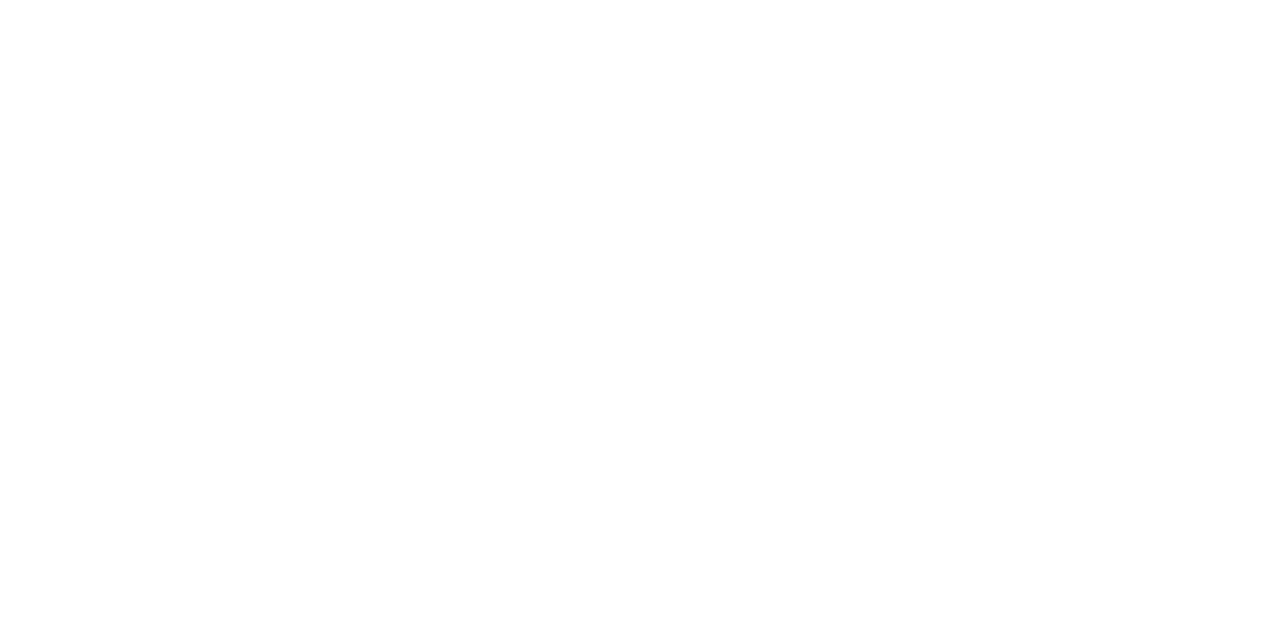
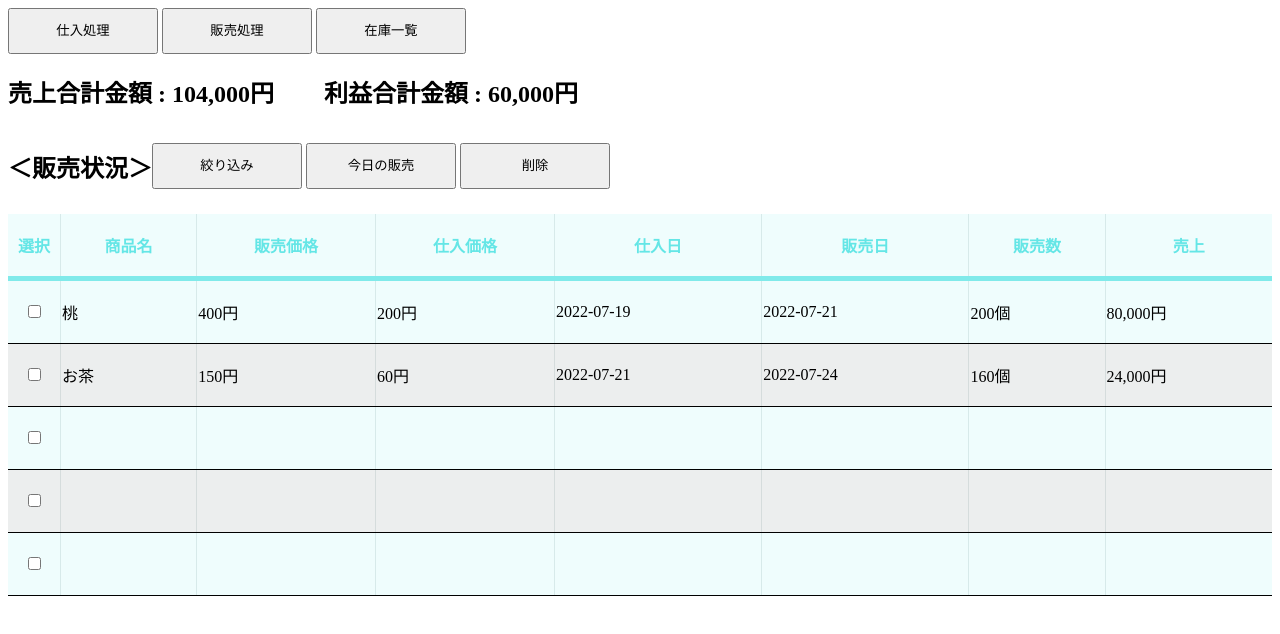
Before and after one commit to kentem-ka-hashimoto/SalesManagement, a website with bundled scripts: page Views/main.html in a window 1280 px wide. Built offline with nearby package versions, Linux system fonts and the light colour scheme.

Commit message:
メイン画面の見た目を実装

```diff
--- a/Css/main.css
+++ b/Css/main.css
@@ -0,0 +1,51 @@
+ button{
+  width: 150px;
+  line-height: 40px;
+  cursor: pointer;
+  user-select: none;
+}
+
+div#total{
+  display: flex;
+}
+
+h2+h2{
+  margin-left: 50px;
+}
+
+main section{
+  display: flex;
+  align-items: center;
+}
+
+table {
+  margin: 10px 0;
+  width: 100%;
+  border-collapse: collapse;
+  background: rgb(100, 230, 230, 0.1);
+}
+
+th {
+  height: 60px;
+  color: rgb(100, 230, 230);
+  border-bottom: 5px solid rgb(100, 230, 230, 0.8);
+}
+
+tr:nth-child(even){
+  background: rgba(236, 236, 236, 0.8);
+}
+
+th+th,
+td+td{
+  border-left: 1px solid rgba(10, 70, 70, 0.1)
+}
+
+td {
+  height: 60px;
+  border-bottom: 1px solid black;
+}
+
+td.check{
+  text-align: center;
+  width: 50px;
+}
--- a/Views/main.html
+++ b/Views/main.html
@@ -5,9 +5,95 @@
     <meta http-equiv="X-UA-Compatible" content="IE=edge" />
     <meta name="viewport" content="width=device-width, initial-scale=1.0" />
     <link rel="stylesheet" href="../Css/main.css" />
-    <title>Document</title>
+    <title>販売管理システム</title>
   </head>
   <body>
+    <header>
+      <button>仕入処理</button>
+      <button>販売処理</button>
+      <button>在庫一覧</button>
+      <div id="total">
+        <h2>売上合計金額 : 104,000円</h2>
+        <h2>利益合計金額 : 60,000円</h2>
+      </div>
+    </header>
+    <main>
+      <section>
+        <h2>＜販売状況＞</h2>
+        <div id="btnArea">
+          <button>絞り込み</button>
+          <button>今日の販売</button>
+          <button>削除</button>
+        </div>
+      </section>
+      <table>
+        <thead>
+          <tr>
+            <th>選択</th>
+            <th>商品名</th>
+            <th>販売価格</th>
+            <th>仕入価格</th>
+            <th>仕入日</th>
+            <th>販売日</th>
+            <th>販売数</th>
+            <th>売上</th>
+          </tr>
+        </thead>
+        <tbody>
+          <tr>
+            <td class='check'><input type="checkbox" /></td>
+            <td>桃</td>
+            <td>400円</td>
+            <td>200円</td>
+            <td>2022-07-19</td>
+            <td>2022-07-21</td>
+            <td>200個</td>
+            <td>80,000円</td>
+          </tr>
+
+          <tr>
+            <td class='check'><input type="checkbox" /></td>
+            <td>お茶</td>
+            <td>150円</td>
+            <td>60円</td>
+            <td>2022-07-21</td>
+            <td>2022-07-24</td>
+            <td>160個</td>
+            <td>24,000円</td>
+          </tr>
+          <tr>
+            <td class='check'><input type="checkbox" /></td>
+            <td></td>
+            <td></td>
+            <td></td>
+            <td></td>
+            <td></td>
+            <td></td>
+            <td></td>
+          </tr>
+          <tr>
+            <td class='check'><input type="checkbox" /></td>
+            <td></td>
+            <td></td>
+            <td></td>
+            <td></td>
+            <td></td>
+            <td></td>
+            <td></td>
+          </tr>
+          <tr>
+            <td class='check'><input type="checkbox" /></td>
+            <td></td>
+            <td></td>
+            <td></td>
+            <td></td>
+            <td></td>
+            <td></td>
+            <td></td>
+          </tr>
+        </tbody>
+      </table>
+    </main>
     <script type="module" src="../wwwroot/js/Views/main.js"></script>
   </body>
 </html>
```
